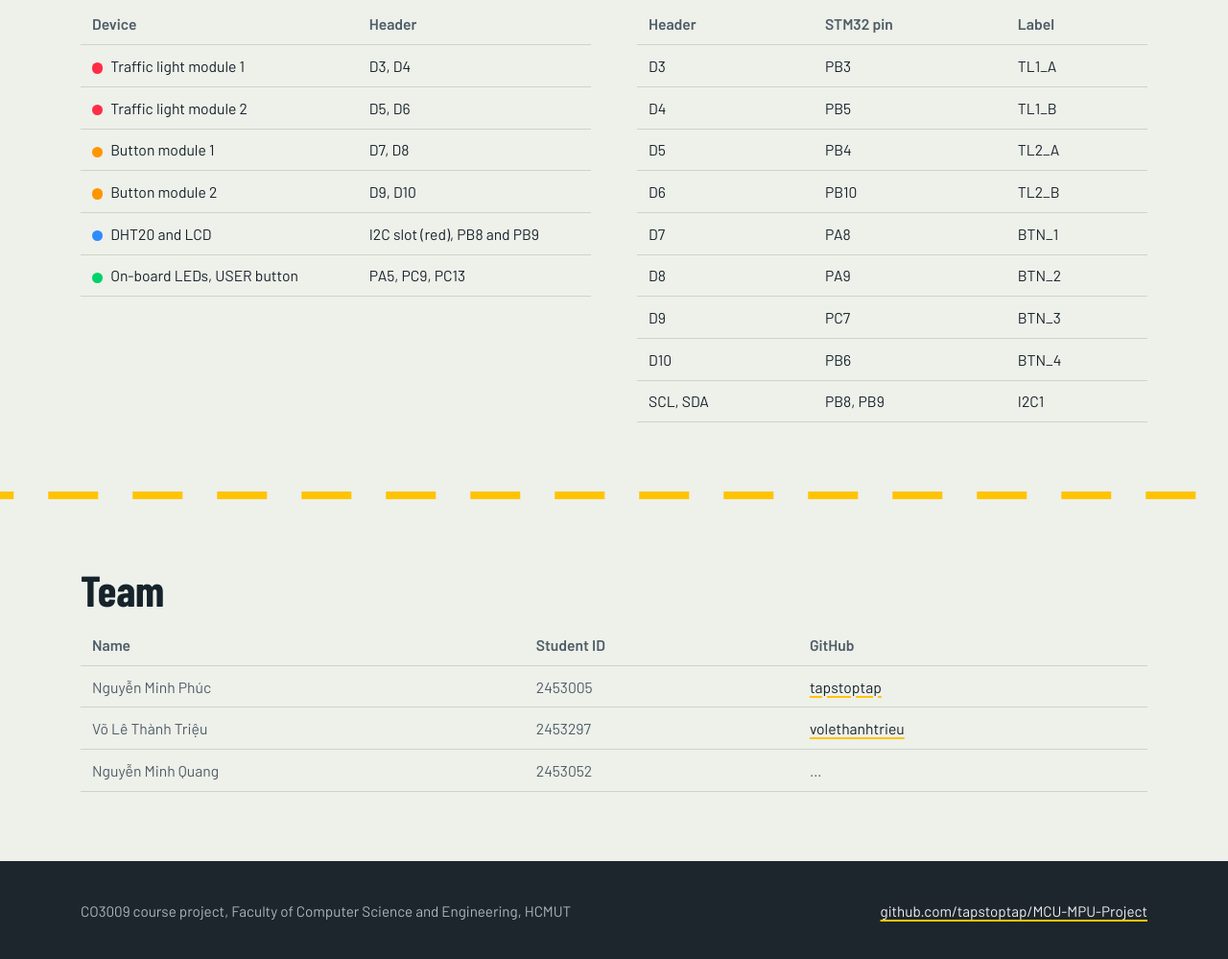
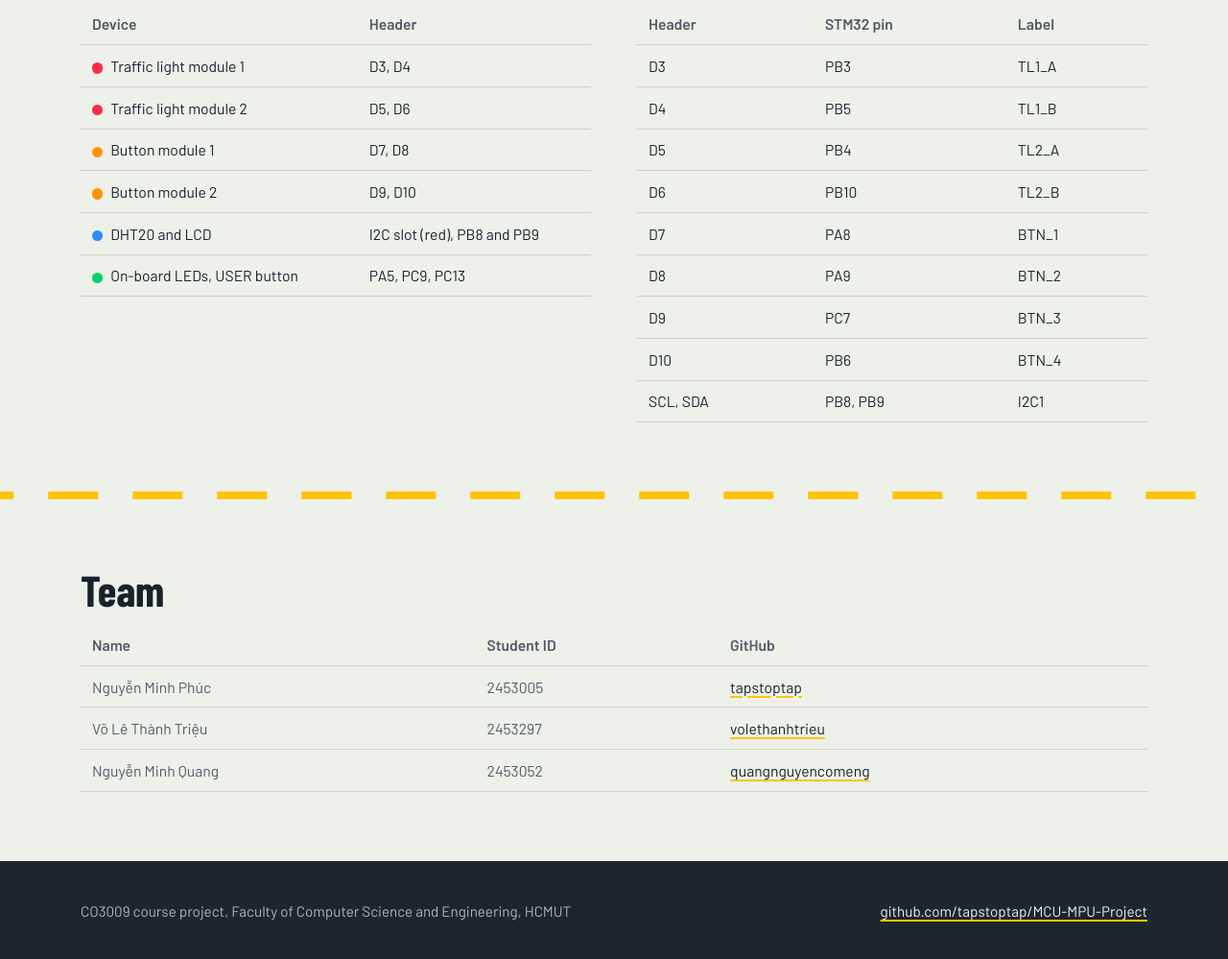
Before and after one commit to tapstoptap/MCU-MPU-Project, a plain HTML site: page docs/index.html in a window 1280 px wide. Shown: the part 2981-3980 px from the top of the page at 96% size. Drawn offline with nearby package versions, Linux system fonts and the light colour scheme; a web font is replaced by a local one.

Commit message:
docs: add Minh Quang's GitHub profile to team pages

```diff
--- a/docs/index.html
+++ b/docs/index.html
@@ -310,7 +310,7 @@ T1:05 T2:03</pre></div>
       <tbody>
         <tr><td class="tbd">Nguyễn Minh Phúc</td><td class="tbd">2453005</td><td><a href="https://github.com/tapstoptap">tapstoptap</a></td></tr>
         <tr><td class="tbd">Võ Lê Thành Triệu</td><td class="tbd">2453297</td><td><a href="https://github.com/volethanhtrieu">volethanhtrieu</a></td></tr>
-        <tr><td class="tbd">Nguyễn Minh Quang</td><td class="tbd">2453052</td><td class="tbd">…</td></tr>
+        <tr><td class="tbd">Nguyễn Minh Quang</td><td class="tbd">2453052</td><td><a href="https://github.com/quangnguyencomeng">quangnguyencomeng</a></td></tr>
       </tbody>
     </table>
   </div>
```
Also changed, not shown: 1 other file.
